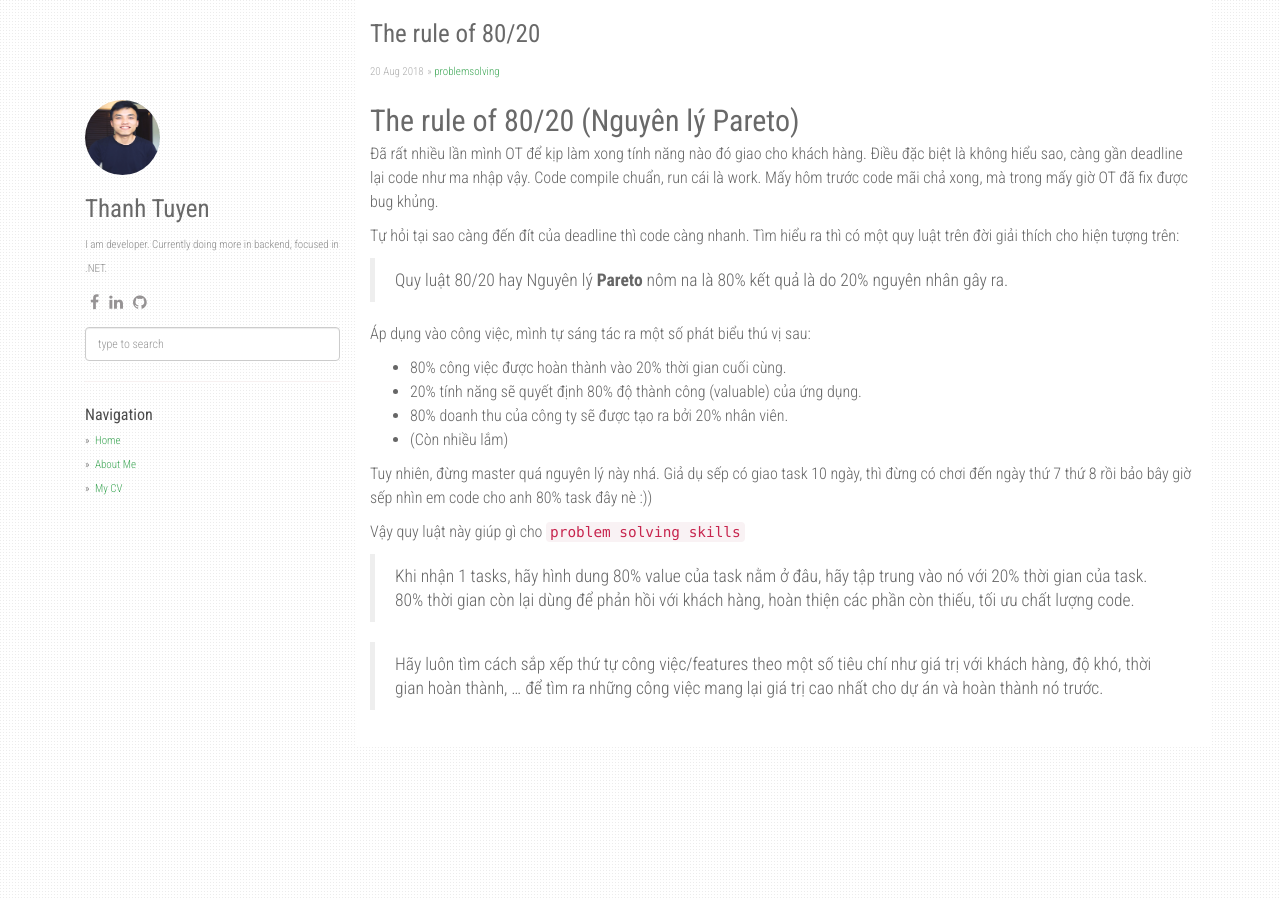
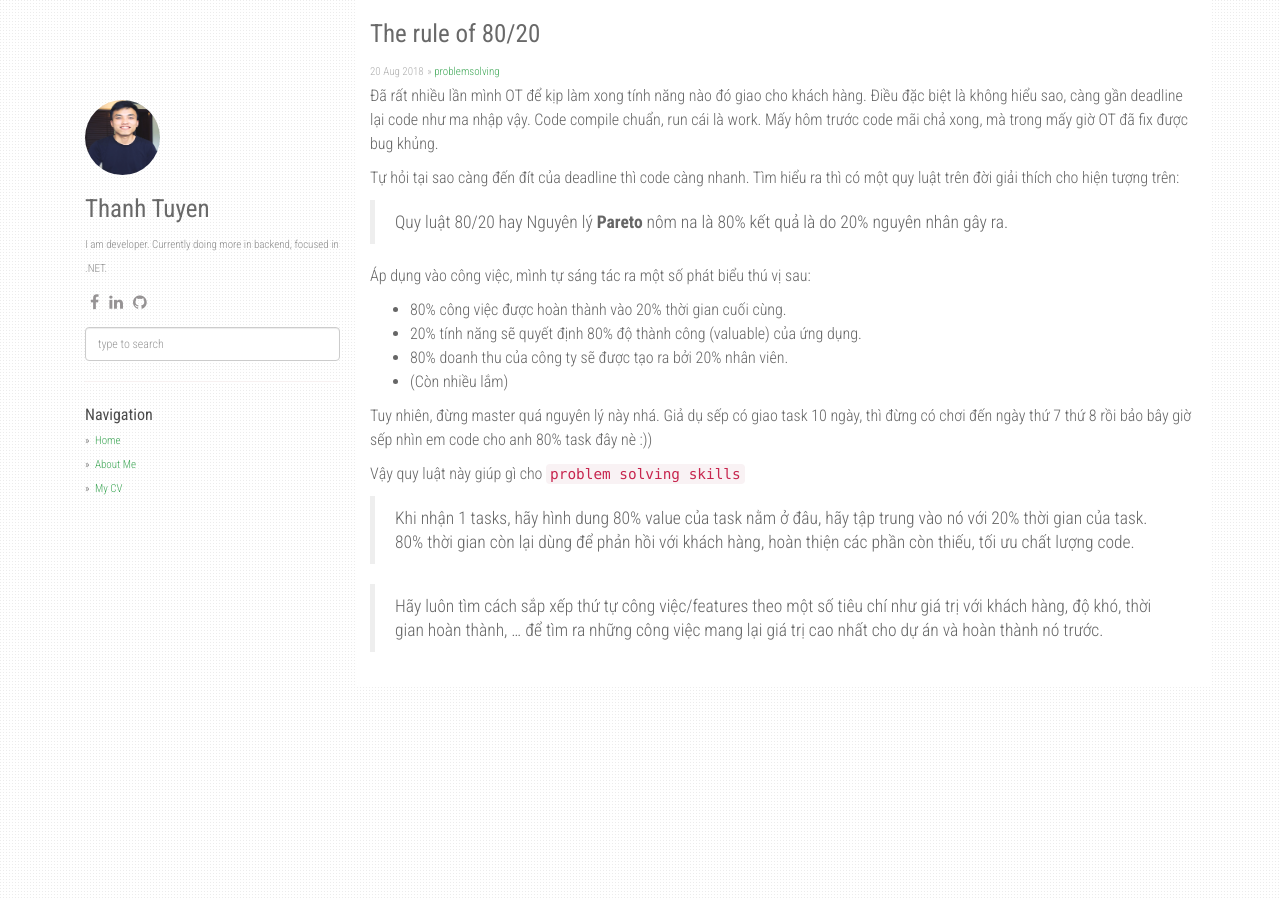
Before and after one commit to tuyentit/personal_stacks, a Jekyll site: the page built from _posts/2018-08-26-quy-tac-80-20.md, in a window 1280 px wide. Built offline with Jekyll 4.4.1, drawn with Linux system fonts in a browser that asks for light colours; nearby versions of some CDN libraries.

Commit message:
Editing post

```diff
--- a/_posts/2018-08-26-quy-tac-80-20.md
+++ b/_posts/2018-08-26-quy-tac-80-20.md
@@ -4,8 +4,6 @@ title:  "The rule of 80/20"
 date:   2018-08-20
 categories: [problemsolving]
 ---
-## The rule of 80/20 (Nguyên lý Pareto)
-
 Đã rất nhiều lần mình OT để kịp làm xong tính năng nào đó giao cho khách hàng. Điều đặc biệt là không hiểu sao, càng gần deadline lại code như ma nhập vậy. Code compile chuẩn, run cái là work. Mấy hôm trước code mãi chả xong, mà trong mấy giờ OT đã fix được bug khủng.
 
 Tự hỏi tại sao càng đến đít của deadline thì code càng nhanh. Tìm hiểu ra thì có một quy luật trên đời giải thích cho hiện tượng trên:
```
